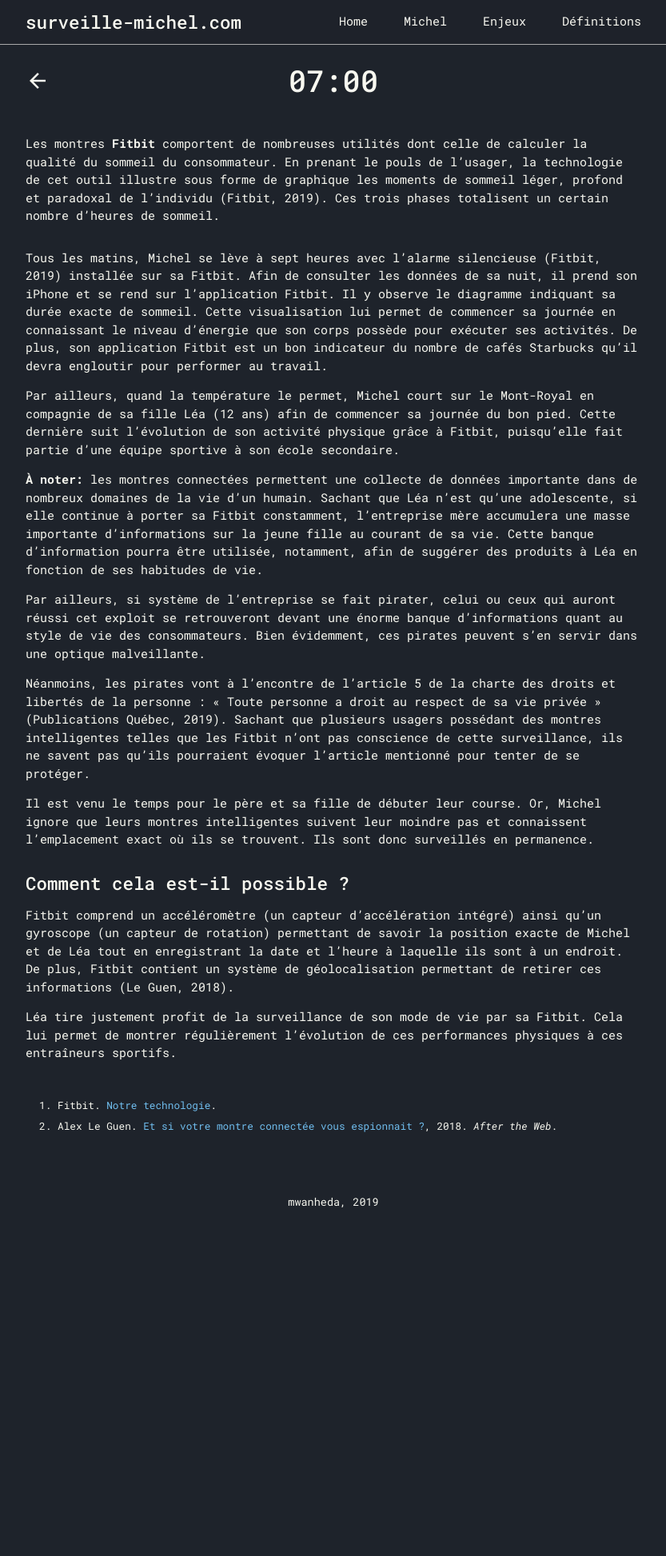
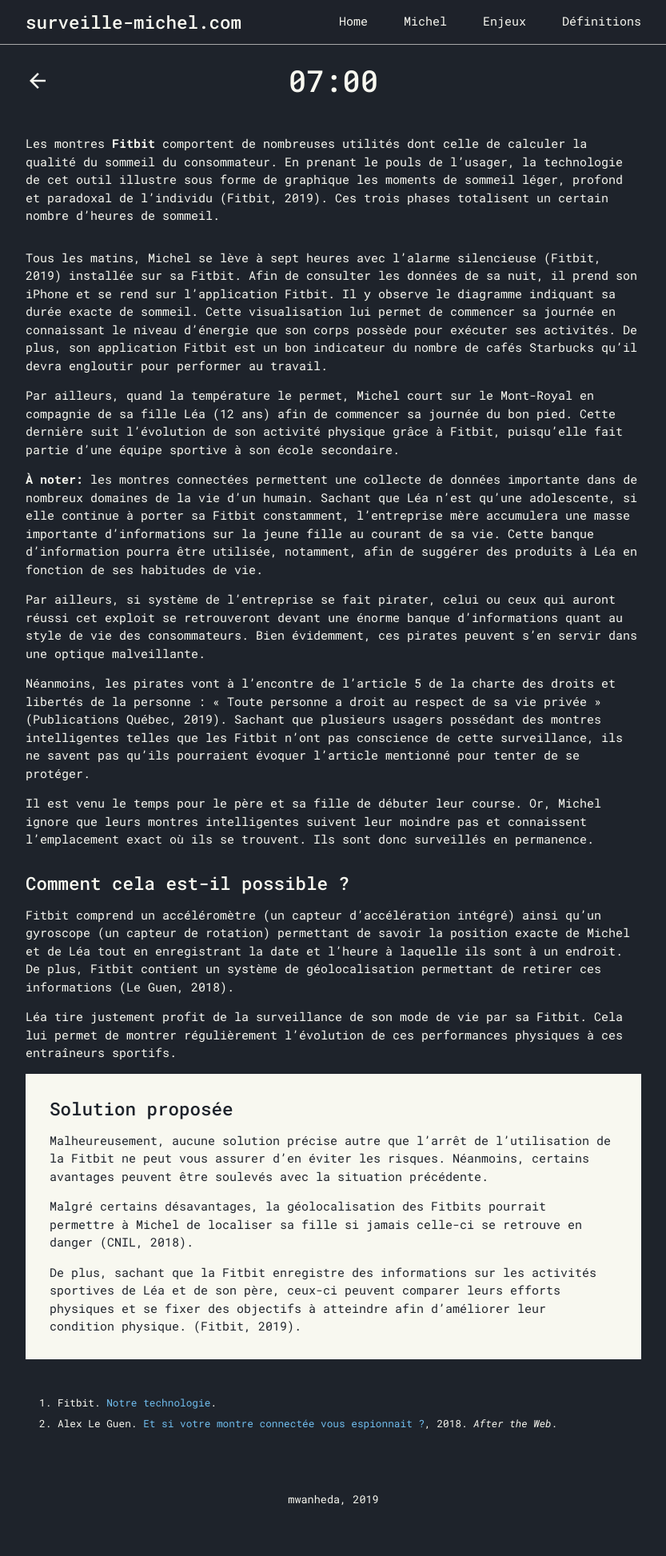
Before and after one commit to mwanheda/michel, a Jekyll site: the page built from _steps/0700.md, in a window 1280 px wide. Shown: the whole page at 80% size, without its empty margins (223-1056 px from the left). Built offline with Jekyll 4.4.1, drawn with Linux system fonts in a browser that asks for light colours; before the commit the page ends 1574 px from its top, so only the background shows below that.

Commit message:
Update 0700.md

```diff
--- a/_steps/0700.md
+++ b/_steps/0700.md
@@ -34,3 +34,15 @@
 Fitbit comprend un accéléromètre (un capteur d’accélération intégré) ainsi qu’un gyroscope (un capteur de rotation) permettant de savoir la position exacte de Michel et de Léa tout en enregistrant la date et l’heure à laquelle ils sont à un endroit. De plus, Fitbit contient un système de géolocalisation permettant de retirer ces informations (Le Guen, 2018).
 
 Léa tire justement profit de la surveillance de son mode de vie par sa Fitbit. Cela lui permet de montrer régulièrement l’évolution de ces performances physiques à ces entraîneurs sportifs.
+
+<div class="solution" markdown="1">
+## Solution proposée
+
+Malheureusement, aucune solution précise autre que l’arrêt de l’utilisation de la Fitbit ne peut vous assurer d’en éviter les risques. Néanmoins, certains avantages peuvent être soulevés avec la situation précédente.
+
+Malgré certains désavantages, la géolocalisation des Fitbits pourrait permettre à Michel de localiser sa fille si jamais celle-ci se retrouve en danger (CNIL, 2018).
+
+De plus, sachant que la Fitbit enregistre des informations sur les activités sportives de Léa et de son père, ceux-ci peuvent comparer leurs efforts physiques et se fixer des objectifs à atteindre afin d’améliorer leur condition physique.
+(Fitbit, 2019).
+
+</div>
```
